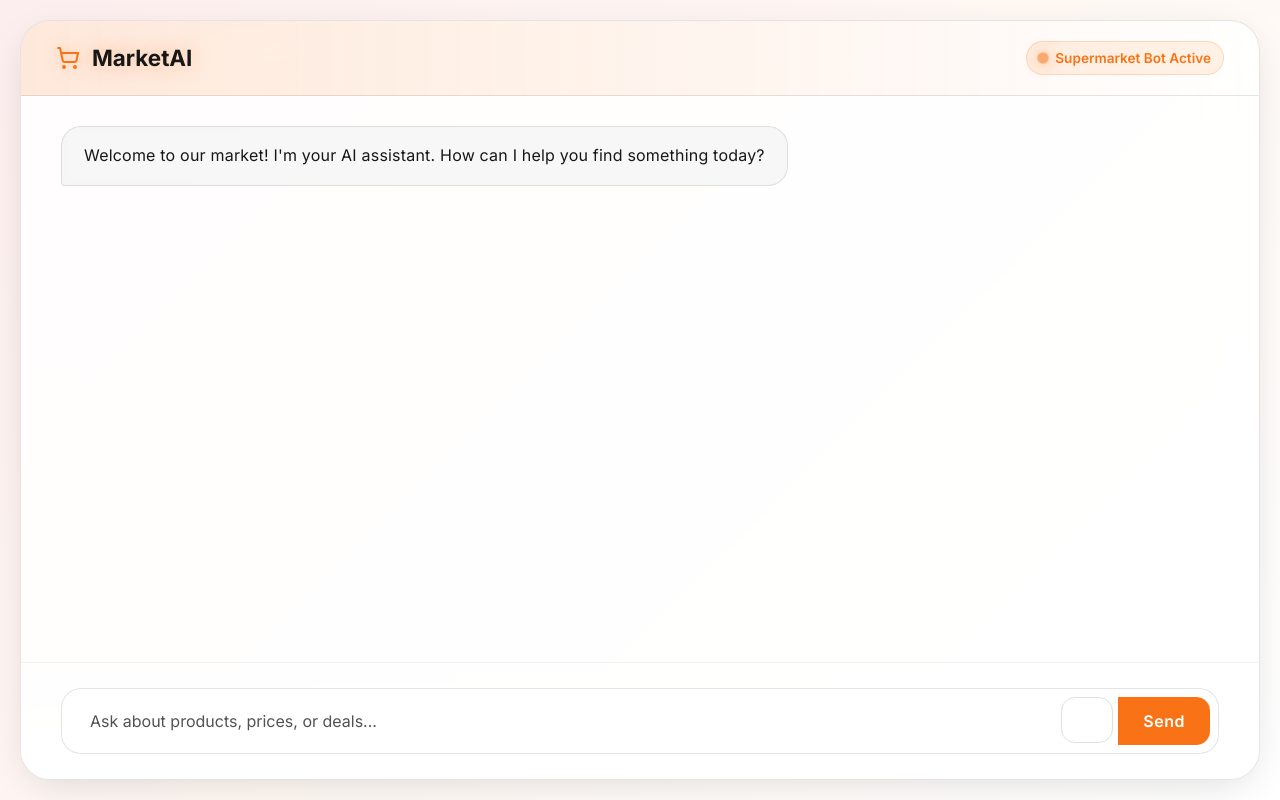
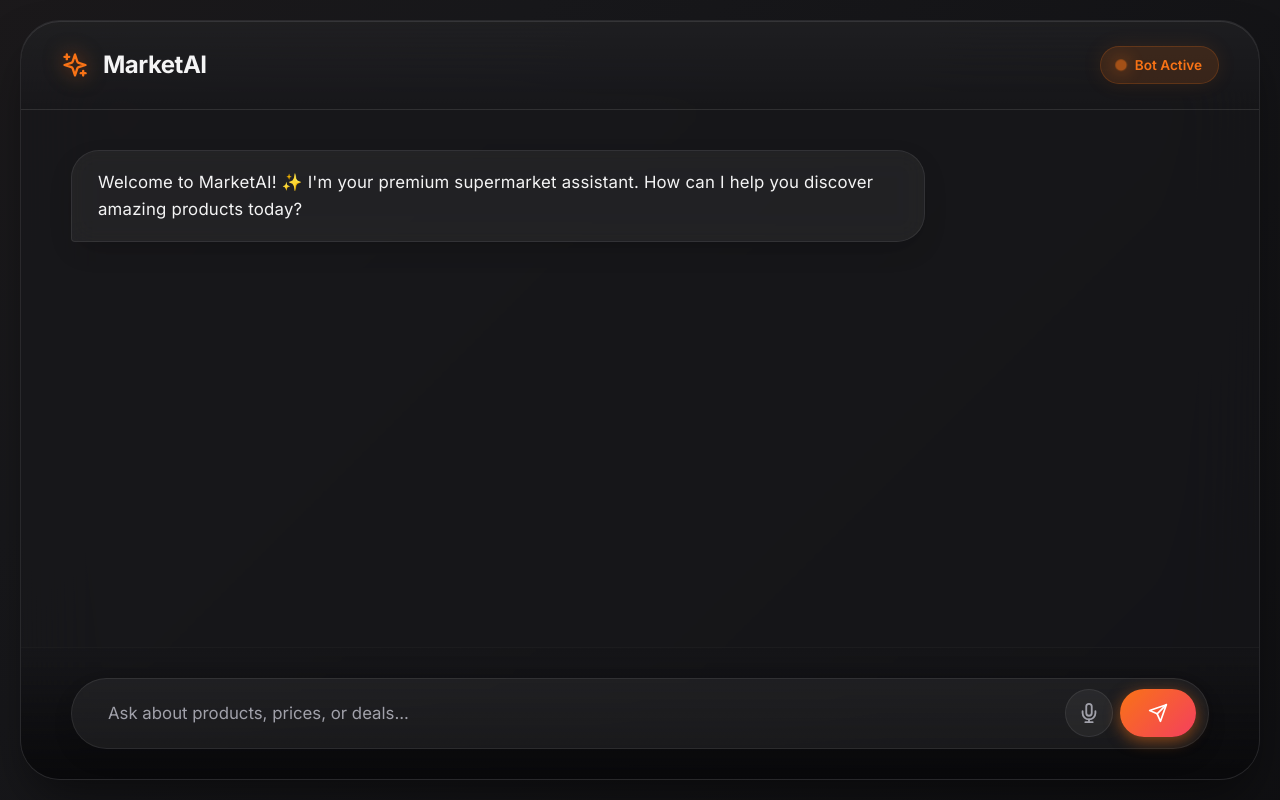
Before and after one commit to blackeagle686/market_chat_bot, a FastAPI app: page / in a window 1280 px wide. Run offline with FastAPI, Linux system fonts and the light colour scheme; parts of the project's set-up code (start-up, migrations or seed data) failed here and were passed over.

Commit message:
fix audio bugs

```diff
--- a/static/style.css
+++ b/static/style.css
@@ -1,18 +1,20 @@
 :root {
     --primary: #f97316; /* Vibrant Autumn Orange */
-    --primary-glow: rgba(249, 115, 22, 0.4);
-    --secondary: #dc2626; /* Autumn Red */
-    --accent: #000000; /* Black */
-    --bg-dark: #ffffff; /* White background */
-    --card-bg: rgba(255, 255, 255, 0.85); /* Light glass */
-    --text-primary: #171717; /* Dark Text */
-    --text-secondary: #525252;
-    --glass-border: rgba(0, 0, 0, 0.1);
-    --glass-shadow: 0 10px 40px -10px rgba(0, 0, 0, 0.15);
+    --primary-glow: rgba(249, 115, 22, 0.5);
+    --secondary: #f43f5e; /* Rose Red */
+    --accent: #8b5cf6; /* Violet */
+    --bg-dark: #09090b; /* Very dark zinc */
+    --card-bg: rgba(24, 24, 27, 0.65); /* Dark glass */
+    --text-primary: #f4f4f5; /* Light zinc text */
+    --text-secondary: #a1a1aa;
+    --glass-border: rgba(255, 255, 255, 0.08);
+    --glass-shadow: 0 25px 50px -12px rgba(0, 0, 0, 0.5);
 }
 
 body {
-    background: linear-gradient(135deg, rgba(220, 38, 38, 0.08) 0%, rgba(249, 115, 22, 0.05) 50%, #ffffff 100%);
+    background: linear-gradient(-45deg, #09090b, #18181b, #271c19, #1f111a);
+    background-size: 400% 400%;
+    animation: gradientBG 15s ease infinite;
     color: var(--text-primary);
     min-height: 100vh;
     display: flex;
@@ -24,47 +26,58 @@ body {
     box-sizing: border-box;
 }
 
+@keyframes gradientBG {
+    0% { background-position: 0% 50%; }
+    50% { background-position: 100% 50%; }
+    100% { background-position: 0% 50%; }
+}
+
 .chat-container {
     width: 100%;
-    max-width: 1600px; /* Expands wider on large screens */
-    height: calc(100vh - 40px); /* Full screen minus the 20px body padding */
+    max-width: 1600px;
+    height: calc(100vh - 40px);
     background: var(--card-bg);
-    backdrop-filter: blur(24px);
-    -webkit-backdrop-filter: blur(24px);
+    backdrop-filter: blur(40px);
+    -webkit-backdrop-filter: blur(40px);
     border: 1px solid var(--glass-border);
-    border-radius: 30px;
-    box-shadow: var(--glass-shadow);
+    border-radius: 40px; /* Upgraded shape */
+    box-shadow: var(--glass-shadow), inset 0 1px 0 rgba(255,255,255,0.1);
     display: flex;
     flex-direction: column;
     overflow: hidden;
     position: relative;
-    transition: all 0.3s ease;
+    transition: all 0.4s cubic-bezier(0.16, 1, 0.3, 1);
 }
 
 /* Header Styling */
 .chat-header {
-    padding: 20px 35px;
+    padding: 25px 40px;
     border-bottom: 1px solid var(--glass-border);
-    background: linear-gradient(to right, rgba(249, 115, 22, 0.15), rgba(255, 255, 255, 0));
+    background: linear-gradient(180deg, rgba(255,255,255,0.03) 0%, rgba(255,255,255,0) 100%);
     display: flex;
     justify-content: space-between;
     align-items: center;
 }
 
 .chat-header h2 {
-    font-size: 1.4rem;
+    font-size: 1.5rem;
     font-weight: 700;
     color: var(--text-primary);
     margin: 0;
     display: flex;
     align-items: center;
-    gap: 12px;
-    text-shadow: 0 0 20px var(--primary-glow);
+    gap: 14px;
+    letter-spacing: -0.5px;
 }
 
 .chat-header svg {
     color: var(--primary);
-    filter: drop-shadow(0 0 8px var(--primary-glow));
+    filter: drop-shadow(0 0 10px var(--primary-glow));
+    transition: transform 0.3s ease;
+}
+
+.chat-header:hover svg {
+    transform: rotate(10deg) scale(1.1);
 }
 
 .chat-header .status {
@@ -73,11 +86,12 @@ body {
     color: var(--primary);
     display: flex;
     align-items: center;
-    gap: 8px;
-    background: rgba(249, 115, 22, 0.1);
-    padding: 6px 12px;
-    border-radius: 20px;
+    gap: 10px;
+    background: rgba(249, 115, 22, 0.15);
+    padding: 8px 16px;
+    border-radius: 30px;
     border: 1px solid rgba(249, 115, 22, 0.2);
+    box-shadow: 0 0 20px rgba(249, 115, 22, 0.1);
 }
 
 .status-dot {
@@ -99,55 +113,56 @@ body {
 .chat-window {
     flex: 1;
     overflow-y: auto;
-    padding: 30px 40px;
+    padding: 40px 50px;
     display: flex;
     flex-direction: column;
-    gap: 20px;
+    gap: 24px;
     scroll-behavior: smooth;
 }
 
 .chat-window::-webkit-scrollbar {
-    width: 6px;
+    width: 8px;
 }
 .chat-window::-webkit-scrollbar-thumb {
-    background: rgba(0, 0, 0, 0.15);
+    background: rgba(255, 255, 255, 0.1);
     border-radius: 10px;
 }
 .chat-window::-webkit-scrollbar-thumb:hover {
-    background: rgba(0, 0, 0, 0.25);
+    background: rgba(255, 255, 255, 0.2);
 }
 
 /* Messages */
 .message {
-    max-width: 80%;
-    padding: 16px 22px;
-    border-radius: 20px;
-    font-size: 1rem;
+    max-width: 75%;
+    padding: 18px 26px;
+    font-size: 1.05rem;
     line-height: 1.6;
-    animation: slideUpFade 0.4s cubic-bezier(0.16, 1, 0.3, 1);
+    animation: slideUpFade 0.5s cubic-bezier(0.16, 1, 0.3, 1) forwards;
     letter-spacing: 0.2px;
+    position: relative;
+    box-shadow: 0 10px 30px -10px rgba(0,0,0,0.3);
 }
 
 @keyframes slideUpFade {
-    from { opacity: 0; transform: translateY(15px); }
-    to { opacity: 1; transform: translateY(0); }
+    from { opacity: 0; transform: translateY(20px) scale(0.98); }
+    to { opacity: 1; transform: translateY(0) scale(1); }
 }
 
 .message.user {
     align-self: flex-end;
     background: linear-gradient(135deg, var(--primary), var(--secondary));
     color: white;
-    border-bottom-right-radius: 4px;
-    box-shadow: 0 4px 15px var(--primary-glow);
+    border-radius: 28px 28px 4px 28px; /* Distinct shape */
+    box-shadow: 0 10px 25px var(--primary-glow);
 }
 
 .message.bot {
     align-self: flex-start;
-    background: rgba(0, 0, 0, 0.03);
+    background: rgba(255, 255, 255, 0.05);
     border: 1px solid var(--glass-border);
     color: var(--text-primary);
-    border-bottom-left-radius: 4px;
-    backdrop-filter: blur(10px);
+    border-radius: 28px 28px 28px 4px; /* Distinct shape */
+    backdrop-filter: blur(12px);
 }
 
 .message.bot p {
@@ -178,38 +194,41 @@ body {
 .dot:nth-child(3) { animation-delay: 0.3s; }
 
 @keyframes bounce {
-    0%, 80%, 100% { transform: scale(0); opacity: 0.3; }
+    0%, 80%, 100% { transform: scale(0.4); opacity: 0.3; }
     40% { transform: scale(1); opacity: 1; }
 }
 
 /* Footer Input */
 .chat-footer {
-    padding: 25px 40px;
-    background: linear-gradient(to top, rgba(255, 255, 255, 0.95), transparent);
-    border-top: 1px solid rgba(0, 0, 0, 0.05);
+    padding: 30px 50px;
+    background: linear-gradient(to top, rgba(9, 9, 11, 0.95), transparent);
+    border-top: 1px solid var(--glass-border);
+    position: relative;
 }
 
 .input-group {
-    background: rgba(255, 255, 255, 0.6);
-    border: 1px solid rgba(0, 0, 0, 0.1);
-    border-radius: 20px;
-    padding: 8px;
+    background: rgba(255, 255, 255, 0.06);
+    border: 1px solid var(--glass-border);
+    border-radius: 40px; /* Pill shape */
+    padding: 8px 12px;
     display: flex;
-    transition: all 0.3s ease;
+    align-items: center;
+    transition: all 0.3s cubic-bezier(0.16, 1, 0.3, 1);
+    box-shadow: 0 10px 30px -10px rgba(0,0,0,0.2);
 }
 
 .input-group:focus-within {
-    border-color: var(--primary);
-    box-shadow: 0 0 20px var(--primary-glow);
-    background: rgba(255, 255, 255, 0.9);
+    border-color: rgba(249, 115, 22, 0.5);
+    box-shadow: 0 0 25px var(--primary-glow), inset 0 0 0 1px rgba(249, 115, 22, 0.2);
+    background: rgba(255, 255, 255, 0.09);
 }
 
 .input-group input {
     background: transparent;
     border: none;
     color: var(--text-primary);
-    padding: 12px 20px;
-    font-size: 1rem;
+    padding: 14px 24px;
+    font-size: 1.05rem;
     flex: 1;
     outline: none !important;
     box-shadow: none !important;
@@ -217,205 +236,199 @@ body {
 
 .input-group input::placeholder {
     color: var(--text-secondary);
+    font-weight: 400;
 }
 
-.input-group button {
-    background: var(--primary);
+.input-group button#send-btn {
+    background: linear-gradient(135deg, var(--primary), var(--secondary));
     border: none;
-    border-radius: 14px;
-    padding: 0 25px;
+    border-radius: 30px;
+    padding: 0 28px;
+    height: 48px;
     color: white;
     font-weight: 600;
     letter-spacing: 0.5px;
-    transition: all 0.2s cubic-bezier(0.16, 1, 0.3, 1);
+    transition: all 0.3s cubic-bezier(0.16, 1, 0.3, 1);
     display: flex;
     align-items: center;
     gap: 8px;
+    box-shadow: 0 4px 15px var(--primary-glow);
 }
 
-.input-group button:hover {
-    background: var(--secondary); /* Shift to autumn red on hover */
-    transform: translateY(-2px);
-    box-shadow: 0 5px 15px rgba(220, 38, 38, 0.4);
+.input-group button#send-btn:hover {
+    transform: translateY(-2px) scale(1.02);
+    box-shadow: 0 8px 25px rgba(244, 63, 94, 0.5);
 }
 
-.input-group button:active {
-    transform: translateY(0);
+.input-group button#send-btn:active {
+    transform: translateY(1px);
 }
 
 /* Source Tags (if any) */
 .source-tag {
     display: inline-block;
     font-size: 0.75rem;
-    margin-top: 10px;
-    padding: 4px 10px;
-    background: rgba(251, 191, 36, 0.1);
-    color: var(--accent);
-    border-radius: 12px;
-    border: 1px solid rgba(251, 191, 36, 0.2);
+    margin-top: 12px;
+    padding: 6px 14px;
+    background: rgba(249, 115, 22, 0.15);
+    color: var(--primary);
+    border-radius: 20px;
+    border: 1px solid rgba(249, 115, 22, 0.3);
+    font-weight: 600;
 }
 
 /* Responsive */
 @media (max-width: 768px) {
-    body {
-        padding: 10px; /* Less padding on mobile */
-    }
-
-    .chat-container {
-        width: 100%;
-        height: calc(100vh - 20px);
-        border-radius: 20px;
-    }
-
-    .chat-header {
-        padding: 15px 20px;
-    }
-
-    .chat-window {
-        padding: 20px;
-    }
-
-    .message {
-        max-width: 90%;
-        padding: 12px 16px;
-    }
-
-    .chat-footer {
-        padding: 15px 20px;
-    }
-
-    .chat-header h2 {
-        font-size: 1.2rem;
-    }
+    body { padding: 0; }
+    .chat-container { border-radius: 0; height: 100vh; border: none; }
+    .chat-header { padding: 20px; }
+    .chat-window { padding: 20px; }
+    .message { max-width: 90%; padding: 16px 20px; }
+    .chat-footer { padding: 20px; }
+    .input-group { padding: 6px; }
 }
 
 /* Audio Button */
 .audio-btn {
-    background: rgba(249, 115, 22, 0.15);
-    border: 1px solid rgba(249, 115, 22, 0.3);
-    color: var(--primary);
+    background: rgba(255, 255, 255, 0.1);
+    border: 1px solid rgba(255, 255, 255, 0.2);
+    color: var(--text-primary);
     border-radius: 50%;
-    width: 36px;
-    height: 36px;
+    width: 40px;
+    height: 40px;
     display: flex;
     align-items: center;
     justify-content: center;
     cursor: pointer;
-    transition: all 0.2s cubic-bezier(0.16, 1, 0.3, 1);
-    margin-top: 12px;
+    transition: all 0.3s cubic-bezier(0.16, 1, 0.3, 1);
+    margin-top: 14px;
 }
 
 .audio-btn:hover {
     background: var(--primary);
     color: white;
-    transform: scale(1.05);
-    box-shadow: 0 4px 12px var(--primary-glow);
+    border-color: var(--primary);
+    transform: scale(1.1);
+    box-shadow: 0 5px 15px var(--primary-glow);
 }
 
 .audio-btn svg {
     width: 18px;
     height: 18px;
     fill: currentColor;
-    margin-left: 3px; /* visual center for play triangle */
+    margin-left: 2px;
 }
 
 /* Markdown Styles */
 .message table {
     width: 100%;
-    border-collapse: collapse;
-    margin: 15px 0;
+    border-collapse: separate;
+    border-spacing: 0;
+    margin: 18px 0;
     font-size: 0.95rem;
+    border-radius: 12px;
     overflow: hidden;
-    border-radius: 8px;
-    box-shadow: 0 4px 6px rgba(0,0,0,0.05);
-    background: white;
+    box-shadow: 0 4px 20px rgba(0,0,0,0.2);
+    border: 1px solid var(--glass-border);
 }
 
 .message th, .message td {
-    padding: 12px 15px;
-    border: 1px solid var(--glass-border);
+    padding: 14px 18px;
+    border-bottom: 1px solid var(--glass-border);
+    border-right: 1px solid var(--glass-border);
     text-align: left;
 }
 
+.message th:last-child, .message td:last-child {
+    border-right: none;
+}
+.message tr:last-child td {
+    border-bottom: none;
+}
+
 .message th {
-    background: rgba(249, 115, 22, 0.15); /* Primary Autumn Orange with opacity */
+    background: rgba(255, 255, 255, 0.08);
     color: var(--primary);
     font-weight: 600;
     text-transform: uppercase;
     font-size: 0.85rem;
-    letter-spacing: 0.5px;
+    letter-spacing: 1px;
 }
 
 .message tr:nth-child(even) {
-    background: rgba(0, 0, 0, 0.02);
+    background: rgba(255, 255, 255, 0.02);
 }
 
 .message tr:hover {
-    background: rgba(249, 115, 22, 0.05);
+    background: rgba(255, 255, 255, 0.05);
 }
 
 .message.user table, .message.user th, .message.user td {
     border-color: rgba(255, 255, 255, 0.2);
-    background: transparent;
 }
 
 .message.user th {
-    background: rgba(255, 255, 255, 0.2);
+    background: rgba(0, 0, 0, 0.1);
     color: white;
 }
 
 .message code {
-    background: rgba(0, 0, 0, 0.05);
-    padding: 2px 6px;
-    border-radius: 4px;
-    font-family: monospace;
+    background: rgba(0, 0, 0, 0.3);
+    padding: 4px 8px;
+    border-radius: 6px;
+    font-family: 'Fira Code', monospace;
     font-size: 0.9em;
+    color: var(--primary);
 }
 
 .message pre code {
     background: transparent;
     padding: 0;
+    color: var(--text-primary);
 }
 
 .message pre {
-    background: rgba(0, 0, 0, 0.05);
-    padding: 15px;
-    border-radius: 8px;
+    background: rgba(0, 0, 0, 0.4);
+    padding: 18px;
+    border-radius: 12px;
     overflow-x: auto;
+    border: 1px solid var(--glass-border);
+    margin: 15px 0;
 }
 
 .message.user code, .message.user pre {
-    background: rgba(255, 255, 255, 0.2);
     color: white;
+    background: rgba(0, 0, 0, 0.2);
+    border-color: rgba(255,255,255,0.2);
 }
 
 .message ul, .message ol {
-    margin-top: 10px;
-    margin-bottom: 10px;
-    padding-left: 20px;
+    margin-top: 12px;
+    margin-bottom: 12px;
+    padding-left: 24px;
 }
 
 /* Reply Feature */
 .msg-actions {
     display: flex;
     align-items: center;
-    gap: 8px;
-    margin-top: 12px;
+    gap: 12px;
+    margin-top: 16px;
 }
 
 .reply-btn {
-    background: rgba(0, 0, 0, 0.05);
-    border: 1px solid rgba(0, 0, 0, 0.1);
+    background: rgba(255, 255, 255, 0.05);
+    border: 1px solid var(--glass-border);
     color: var(--text-secondary);
     border-radius: 20px;
-    padding: 6px 12px;
-    font-size: 0.8rem;
+    padding: 8px 16px;
+    font-size: 0.85rem;
     font-weight: 600;
     cursor: pointer;
     display: flex;
     align-items: center;
-    gap: 6px;
-    transition: all 0.2s cubic-bezier(0.16, 1, 0.3, 1);
+    gap: 8px;
+    transition: all 0.3s cubic-bezier(0.16, 1, 0.3, 1);
 }
 
 .reply-btn:hover {
@@ -433,73 +446,74 @@ body {
 }
 
 .reply-indicator {
-    background: rgba(249, 115, 22, 0.08);
+    background: rgba(24, 24, 27, 0.8);
+    backdrop-filter: blur(10px);
     border-left: 4px solid var(--primary);
-    padding: 10px 15px;
-    margin-bottom: 15px;
-    border-radius: 8px;
-    border-top-right-radius: 20px;
-    border-bottom-right-radius: 20px;
+    border-top: 1px solid var(--glass-border);
+    border-right: 1px solid var(--glass-border);
+    border-bottom: 1px solid var(--glass-border);
+    padding: 12px 20px;
+    margin-bottom: 20px;
+    border-radius: 12px;
+    border-top-left-radius: 4px;
+    border-bottom-left-radius: 4px;
     display: flex;
     justify-content: space-between;
     align-items: center;
-    font-size: 0.9rem;
+    font-size: 0.95rem;
     color: var(--text-primary);
-    animation: slideUpFade 0.3s ease;
+    animation: slideUpFade 0.4s ease forwards;
+    box-shadow: 0 10px 25px rgba(0,0,0,0.2);
 }
 
 .reply-indicator strong {
     color: var(--primary);
-    margin-left: 5px;
-}
-
-/* Adjust audio button to fit in msg-actions */
-.msg-actions .audio-btn {
-    margin-top: 0;
+    margin-left: 8px;
+    font-weight: 600;
 }
 
 /* ── Mic / Voice Record Button ──────────────────────────────────────── */
 #mic-btn {
-    background: transparent;
-    border: 1.5px solid rgba(0, 0, 0, 0.12);
-    border-radius: 14px;
-    width: 46px;
-    height: 46px;
+    background: rgba(255, 255, 255, 0.05);
+    border: 1px solid var(--glass-border);
+    border-radius: 50%;
+    width: 48px;
+    height: 48px;
     flex-shrink: 0;
     display: flex;
     align-items: center;
     justify-content: center;
     cursor: pointer;
     color: var(--text-secondary);
-    transition: all 0.25s cubic-bezier(0.16, 1, 0.3, 1);
+    transition: all 0.3s cubic-bezier(0.16, 1, 0.3, 1);
     position: relative;
-    margin-right: 6px;
+    margin-right: 8px;
 }
 
 #mic-btn:hover {
-    background: rgba(249, 115, 22, 0.08);
+    background: rgba(249, 115, 22, 0.15);
     border-color: var(--primary);
     color: var(--primary);
-    transform: scale(1.05);
+    transform: scale(1.08);
 }
 
 /* Recording state — pulsing red ring */
 #mic-btn.recording {
-    background: rgba(220, 38, 38, 0.12);
+    background: rgba(244, 63, 94, 0.15);
     border-color: var(--secondary);
     color: var(--secondary);
-    animation: mic-pulse 1s ease-in-out infinite;
+    animation: mic-pulse 1.5s ease-in-out infinite;
 }
 
 @keyframes mic-pulse {
-    0%   { box-shadow: 0 0 0 0 rgba(220, 38, 38, 0.5); }
-    70%  { box-shadow: 0 0 0 10px rgba(220, 38, 38, 0); }
-    100% { box-shadow: 0 0 0 0 rgba(220, 38, 38, 0); }
+    0%   { box-shadow: 0 0 0 0 rgba(244, 63, 94, 0.6); }
+    70%  { box-shadow: 0 0 0 15px rgba(244, 63, 94, 0); }
+    100% { box-shadow: 0 0 0 0 rgba(244, 63, 94, 0); }
 }
 
 /* Transcribing state — orange spinner ring */
 #mic-btn.transcribing {
-    background: rgba(249, 115, 22, 0.12);
+    background: rgba(249, 115, 22, 0.15);
     border-color: var(--primary);
     color: var(--primary);
     animation: mic-spin-ring 1s linear infinite;
--- a/templates/index.html
+++ b/templates/index.html
@@ -7,7 +7,9 @@
     <!-- Bootstrap 5 CSS -->
     <link href="https://cdn.jsdelivr.net/npm/bootstrap@5.3.0/dist/css/bootstrap.min.css" rel="stylesheet">
     <!-- Google Fonts -->
-    <link href="https://fonts.googleapis.com/css2?family=Inter:wght@400;600;700&display=swap" rel="stylesheet">
+    <link href="https://fonts.googleapis.com/css2?family=Inter:wght@400;500;600;700&display=swap" rel="stylesheet">
+    <!-- Fira Code for code blocks -->
+    <link href="https://fonts.googleapis.com/css2?family=Fira+Code:wght@400;500&display=swap" rel="stylesheet">
     <!-- Custom CSS -->
     <link rel="stylesheet" href="/static/style.css">
 </head>
@@ -17,19 +19,22 @@
         <!-- Header -->
         <div class="chat-header">
             <h2>
-                <svg xmlns="http://www.w3.org/2000/svg" width="24" height="24" viewBox="0 0 24 24" fill="none" stroke="currentColor" stroke-width="2" stroke-linecap="round" stroke-linejoin="round" class="lucide lucide-shopping-cart"><circle cx="8" cy="21" r="1"/><circle cx="19" cy="21" r="1"/><path d="M2.05 2.05h2l2.66 12.42a2 2 0 0 0 2 1.58h9.78a2 2 0 0 0 1.95-1.57l1.65-7.43H5.12"/></svg>
+                <svg xmlns="http://www.w3.org/2000/svg" width="28" height="28" viewBox="0 0 24 24" fill="none" stroke="currentColor" stroke-width="2" stroke-linecap="round" stroke-linejoin="round" class="lucide lucide-sparkles">
+                    <path d="m12 3-1.912 5.813a2 2 0 0 1-1.275 1.275L3 12l5.813 1.912a2 2 0 0 1 1.275 1.275L12 21l1.912-5.813a2 2 0 0 1 1.275-1.275L21 12l-5.813-1.912a2 2 0 0 1-1.275-1.275L12 3Z"/>
+                    <path d="M5 3v4"/><path d="M19 17v4"/><path d="M3 5h4"/><path d="M17 19h4"/>
+                </svg>
                 MarketAI
             </h2>
             <div class="status">
                 <div class="status-dot"></div>
-                Supermarket Bot Active
+                Bot Active
             </div>
         </div>
 
         <!-- Chat Area -->
         <div id="chat-window" class="chat-window">
             <div class="message bot">
-                Welcome to our market! I'm your AI assistant. How can I help you find something today?
+                Welcome to MarketAI! ✨ I'm your premium supermarket assistant. How can I help you discover amazing products today?
             </div>
         </div>
 
@@ -44,7 +49,7 @@
                     <input type="text" id="user-input" class="form-control" placeholder="Ask about products, prices, or deals..." autocomplete="off">
                     <span id="voice-status"><span class="rec-dot"></span><span id="voice-status-text">Recording...</span></span>
                     <button type="button" id="mic-btn" title="Click to start / stop recording" aria-label="Record voice message">
-                        <svg xmlns="http://www.w3.org/2000/svg" width="20" height="20" viewBox="0 0 24 24" fill="none"
+                        <svg xmlns="http://www.w3.org/2000/svg" width="22" height="22" viewBox="0 0 24 24" fill="none"
                             stroke="currentColor" stroke-width="2" stroke-linecap="round" stroke-linejoin="round">
                             <path d="M12 2a3 3 0 0 1 3 3v7a3 3 0 0 1-6 0V5a3 3 0 0 1 3-3z"/>
                             <path d="M19 10v2a7 7 0 0 1-14 0v-2"/>
@@ -52,8 +57,11 @@
                             <line x1="8" y1="22" x2="16" y2="22"/>
                         </svg>
                     </button>
-                    <button type="submit" id="send-btn" class="btn">
-                        Send
+                    <button type="submit" id="send-btn" class="btn" title="Send message">
+                        <svg xmlns="http://www.w3.org/2000/svg" width="20" height="20" viewBox="0 0 24 24" fill="none" stroke="currentColor" stroke-width="2" stroke-linecap="round" stroke-linejoin="round">
+                            <line x1="22" y1="2" x2="11" y2="13"></line>
+                            <polygon points="22 2 15 22 11 13 2 9 22 2"></polygon>
+                        </svg>
                     </button>
                 </div>
             </form>
```
Also changed, not shown: other parts of static/style.css (+21 -13 lines).
